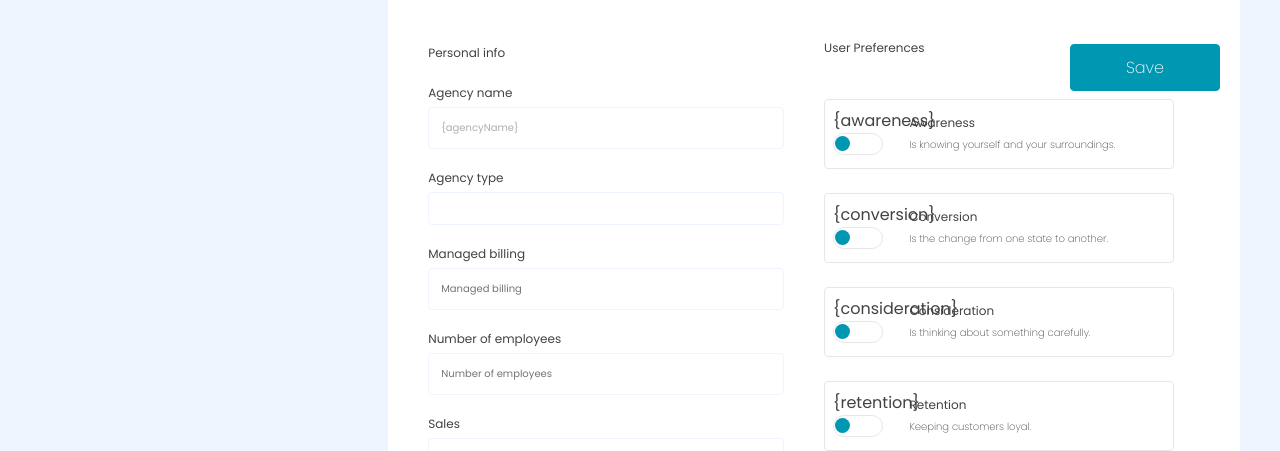
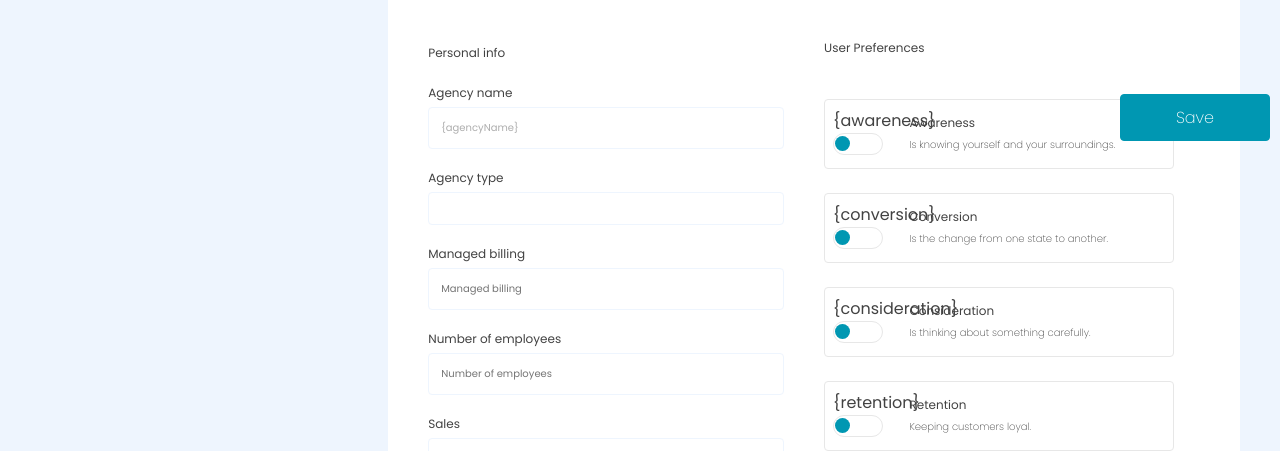
Before and after one commit to MattiaDV/deebrain-unoaffocial, a website: page edit.html in a window 1280 px wide. Shown: the part 649-1100 px from the top of the page. Drawn offline with Linux system fonts and the light colour scheme; no server answers.

Commit message:
edit page modifica

```diff
--- a/css/edit.css
+++ b/css/edit.css
@@ -388,8 +388,8 @@ div.infos-referral input {
     border-radius: 4px;
     width: 150px;
     position: fixed;
-    bottom: 60px;
-    right: 60px;
+    bottom: 10px;
+    right: 10px;
     font-size: 16px;
     cursor: pointer;
     transition: 0.4s;
```
